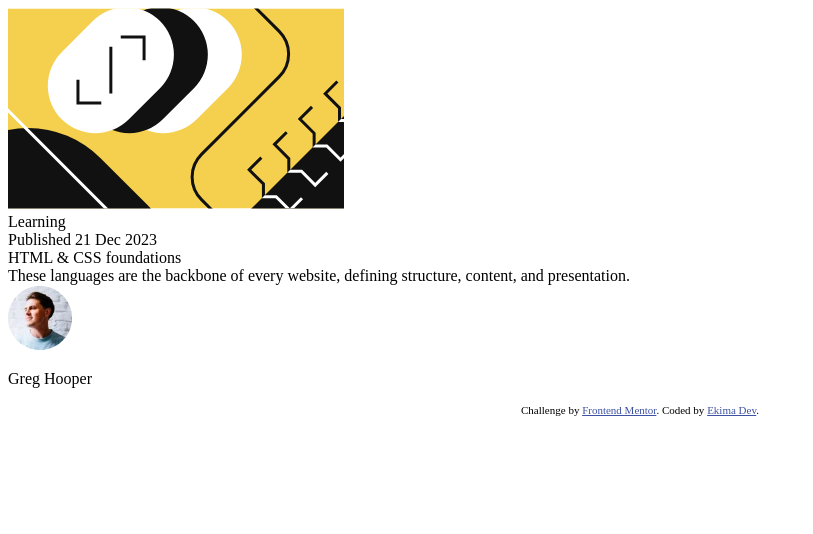
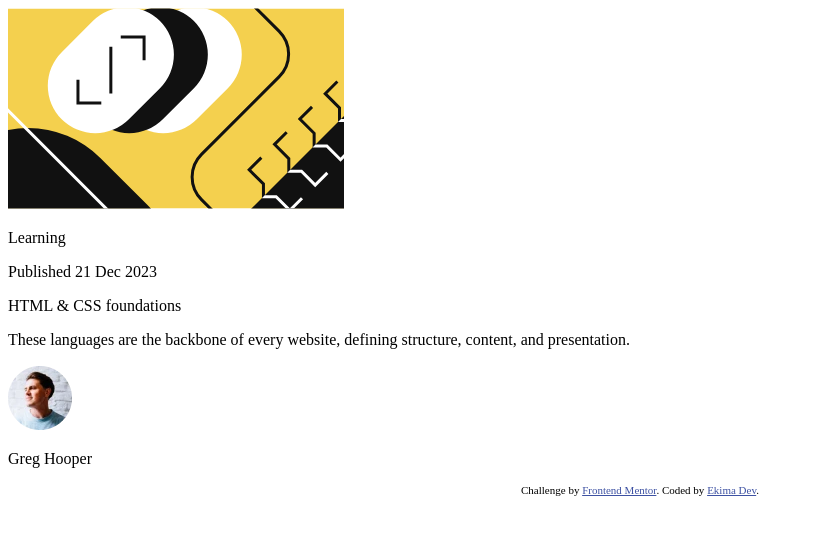
Before and after one commit to GitOfGod/blog-preview-card, a plain HTML site: page index.html in a window 1280 px wide. Shown: the whole page, without its empty margins (0-813 px from the left). Drawn offline with Linux system fonts and the light colour scheme.

Commit message:
Refactor div tags to p tags for accessibility

```diff
--- a/index.html
+++ b/index.html
@@ -17,16 +17,12 @@
 <body>
   <main>
     <img src="assets/images/illustration-article.svg" alt="Article illustration showing semantic tag brackets with a forward slash within">
-    <div class="tag">
-      Learning
-    </div>
-    <div class="date">
-      Published 21 Dec 2023
-    </div>
-    <div class="blog-title">
+    <p class="tag">Learning</p>
+    <p class="date">Published 21 Dec 2023</p>
+    <p class="blog-title">
       HTML & CSS foundations
-    </div>
-    <div class="desc">These languages are the backbone of every website, defining structure, content, and presentation.</div>
+    </p>
+    <p class="desc">These languages are the backbone of every website, defining structure, content, and presentation.</p>
     <div class="author">
       <img src="assets/images/image-avatar.webp" alt="Image of Greg Hooper">
       <p class="name">Greg Hooper</p>
```
